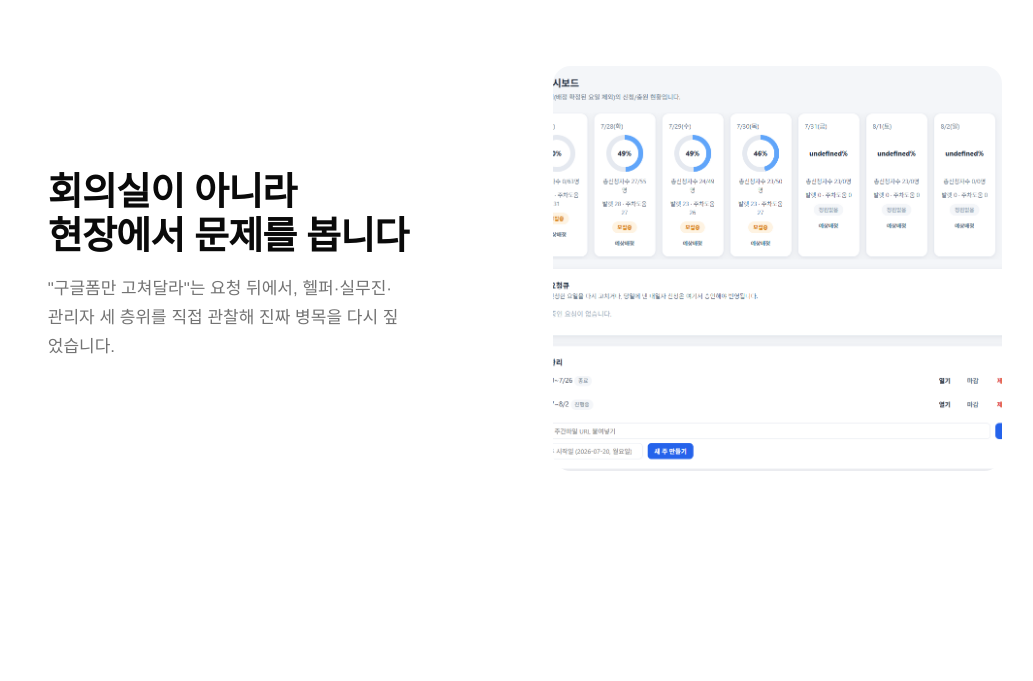
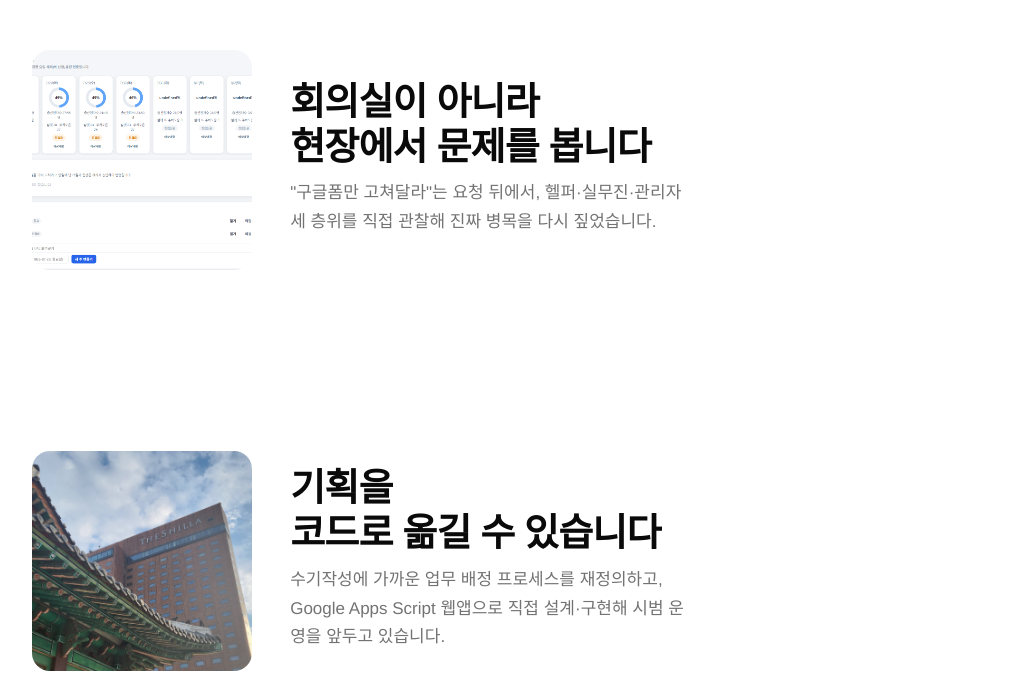
Before and after one commit to jiyusniket-gif/jiyusniket-gif.github.io, a plain HTML site: page index.html in a window 1280 px wide. Shown: the part 721-1402 px from the top of the page, without its empty margins (115-1148 px from the left). Drawn offline with nearby package versions, Linux system fonts and the light colour scheme; no server answers; a web font is replaced by a local one.

Commit message:
style: unify feature chapters into a compact left-image/right-text list
All 4 chapters now use the same media-left/copy-right arrangement
(previously alternating zigzag), with a smaller fixed-width image
column and tighter padding for a more list-like, less spread-out feel.

```diff
--- a/pages/home.js
+++ b/pages/home.js
@@ -12,13 +12,13 @@
         <img src="content/posts/images/etc/main.png" style="width:100%; height:auto; display:block; border-radius:var(--radius-img);">
       </section>
 
-      <section class="section feature feature-link" data-nav-post="52">
+      <section class="section feature reverse feature-link" data-nav-post="52">
+        <div class="feature-media reveal">
+          <div class="media-sq" style="background-image:url('content/posts/images/50/50-1.png'); background-size:cover; background-position:center; border-radius:var(--radius-img); overflow:hidden;"></div>
+        </div>
         <div class="feature-copy reveal">
           <h2 class="display h-md">회의실이 아니라<br>현장에서 문제를 봅니다</h2>
           <p class="muted feature-sub">"구글폼만 고쳐달라"는 요청 뒤에서, 헬퍼·실무진·관리자 세 층위를 직접 관찰해 진짜 병목을 다시 짚었습니다.</p>
-        </div>
-        <div class="feature-media reveal">
-          <div class="media-sq" style="background-image:url('content/posts/images/50/50-1.png'); background-size:cover; background-position:center; border-radius:var(--radius-img); overflow:hidden;"></div>
         </div>
       </section>
 
@@ -32,13 +32,13 @@
         </div>
       </section>
 
-      <section class="section feature feature-link" data-nav-post="53">
+      <section class="section feature reverse feature-link" data-nav-post="53">
+        <div class="feature-media reveal">
+          <div class="media-sq grain g-splatter" style="border-radius:var(--radius-img); overflow:hidden;"></div>
+        </div>
         <div class="feature-copy reveal">
           <h2 class="display h-md">감이 아니라<br>반응으로 다시 설계합니다</h2>
           <p class="muted feature-sub">배포 전 연령대·디지털 친화도별 사용자 테스트에서 텍스트 가이드 이해도가 낮다는 걸 발견해, UI와 안내 방식을 전면 수정했습니다.</p>
-        </div>
-        <div class="feature-media reveal">
-          <div class="media-sq grain g-splatter" style="border-radius:var(--radius-img); overflow:hidden;"></div>
         </div>
       </section>
 
--- a/portfolio.css
+++ b/portfolio.css
@@ -291,17 +291,17 @@
 
   .feature {
     display: grid;
-    grid-template-columns: 1fr 1.05fr;
+    grid-template-columns: minmax(140px, 220px) 1fr;
     align-items: center;
-    gap: clamp(32px, 6vw, 90px);
+    gap: clamp(20px, 3vw, 40px);
   }
-  .feature-sub { margin: 16px 0 6px; max-width: 38ch; }
-  .media-sq    { width: 100%; aspect-ratio: 1 / 0.9; }
+  .feature-sub { margin: 10px 0 4px; max-width: 42ch; }
+  .media-sq    { width: 100%; aspect-ratio: 1 / 1; }
 
   .feature-link {
     cursor: pointer;
     border-radius: 16px;
-    padding: clamp(20px, 3vw, 36px);
+    padding: clamp(12px, 1.6vw, 20px);
     transition: transform .25s var(--ease), box-shadow .25s var(--ease);
   }
   .feature-link:hover {
```
